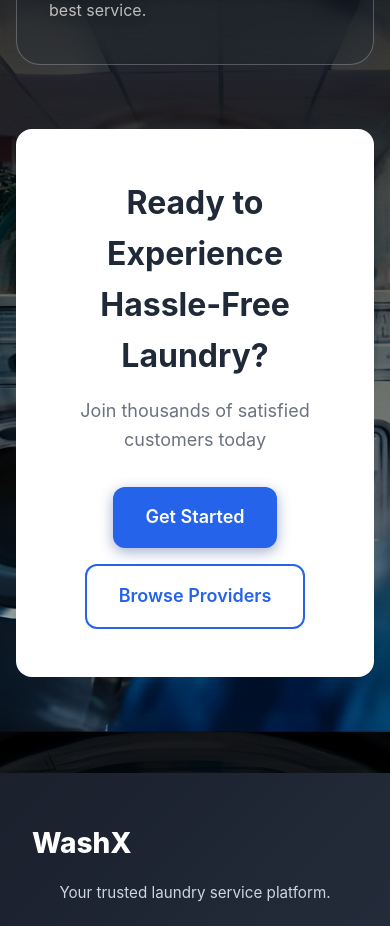
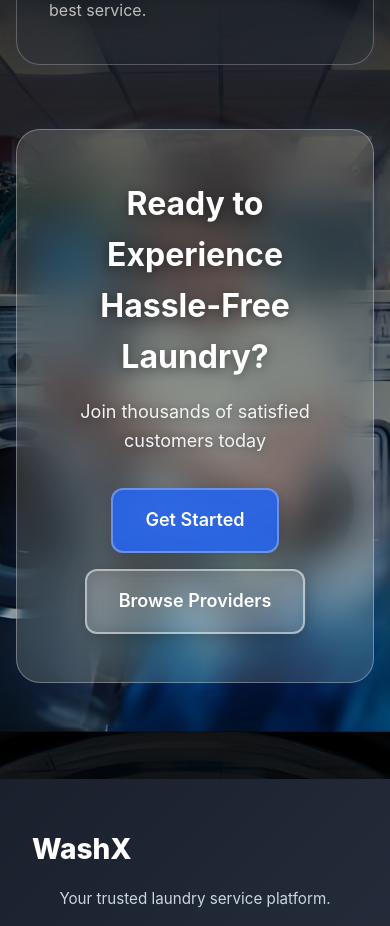
Before and after one commit to JithmiRandula/washX, a React app in the folder frontend/: page /how-it-works in a window 390 px wide. Shown: the part 1860-2786 px from the top of the page. Built offline with nearby package versions, Linux system fonts and the light colour scheme; no server answers; the HTML template or start-up script is replaced by a standard one.

Commit message:
Refactor CTA section styles for improved aesthetics and responsiveness

```diff
--- a/frontend/src/pages/HowItWorks/HowItWorks.css
+++ b/frontend/src/pages/HowItWorks/HowItWorks.css
@@ -137,21 +137,35 @@
 .cta-section {
   text-align: center;
   padding: 3rem 2rem;
-  background: white;
-  border-radius: 1rem;
-  box-shadow: 0 10px 30px rgba(0, 0, 0, 0.1);
+  background: rgba(255, 255, 255, 0.15);
+  border-radius: 1.5rem;
+  box-shadow: 0 8px 32px 0 rgba(31, 38, 135, 0.2);
+  backdrop-filter: blur(20px);
+  -webkit-backdrop-filter: blur(20px);
+  border: 1.5px solid rgba(255, 255, 255, 0.3);
+  transition: all 0.3s ease;
+}
+
+.cta-section:hover {
+  background: rgba(255, 255, 255, 0.2);
+  box-shadow: 0 12px 40px 0 rgba(31, 38, 135, 0.25);
+  border: 1.5px solid rgba(255, 255, 255, 0.4);
+  transform: translateY(-2px);
 }
 
 .cta-section h2 {
   font-size: 2rem;
-  color: #1f2937;
+  color: #ffffff;
   margin-bottom: 1rem;
+  text-shadow: 0 2px 12px rgba(0,0,0,0.45);
+  font-weight: 700;
 }
 
 .cta-section p {
   font-size: 1.125rem;
-  color: #6b7280;
+  color: #f3f4f6;
   margin-bottom: 2rem;
+  text-shadow: 0 1px 8px rgba(0,0,0,0.35);
 }
 
 .cta-buttons {
@@ -168,29 +182,39 @@
   font-weight: 600;
   font-size: 1.125rem;
   text-decoration: none;
-  transition: all 0.3s;
+  transition: all 0.3s ease;
   display: inline-block;
+  box-shadow: 0 4px 15px rgba(0, 0, 0, 0.2);
 }
 
 .btn-cta {
-  background: #2563eb;
+  background: rgba(37, 99, 235, 0.9);
   color: white;
+  border: 2px solid rgba(255, 255, 255, 0.3);
+  backdrop-filter: blur(10px);
+  -webkit-backdrop-filter: blur(10px);
 }
 
 .btn-cta:hover {
-  background: #1d4ed8;
-  transform: translateY(-2px);
-  box-shadow: 0 10px 25px rgba(37, 99, 235, 0.3);
+  background: rgba(29, 78, 216, 1);
+  transform: translateY(-3px);
+  box-shadow: 0 12px 30px rgba(37, 99, 235, 0.4);
+  border: 2px solid rgba(255, 255, 255, 0.5);
 }
 
 .btn-cta-outline {
-  background: transparent;
-  color: #2563eb;
-  border: 2px solid #2563eb;
+  background: rgba(255, 255, 255, 0.1);
+  color: #ffffff;
+  border: 2px solid rgba(255, 255, 255, 0.5);
+  backdrop-filter: blur(10px);
+  -webkit-backdrop-filter: blur(10px);
 }
 
 .btn-cta-outline:hover {
-  background: #eff6ff;
+  background: rgba(255, 255, 255, 0.25);
+  border: 2px solid rgba(255, 255, 255, 0.7);
+  transform: translateY(-3px);
+  box-shadow: 0 12px 30px rgba(255, 255, 255, 0.2);
 }
 
 @media (max-width: 768px) {
```
